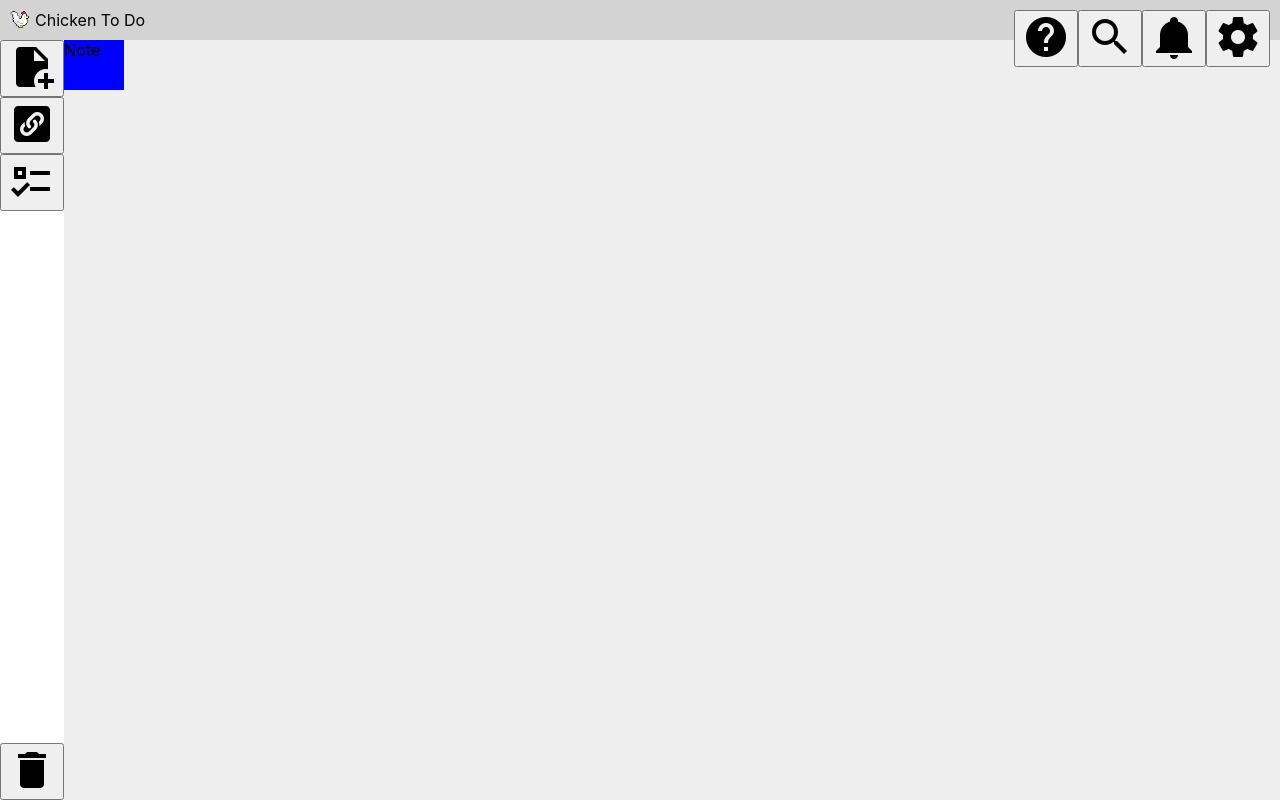
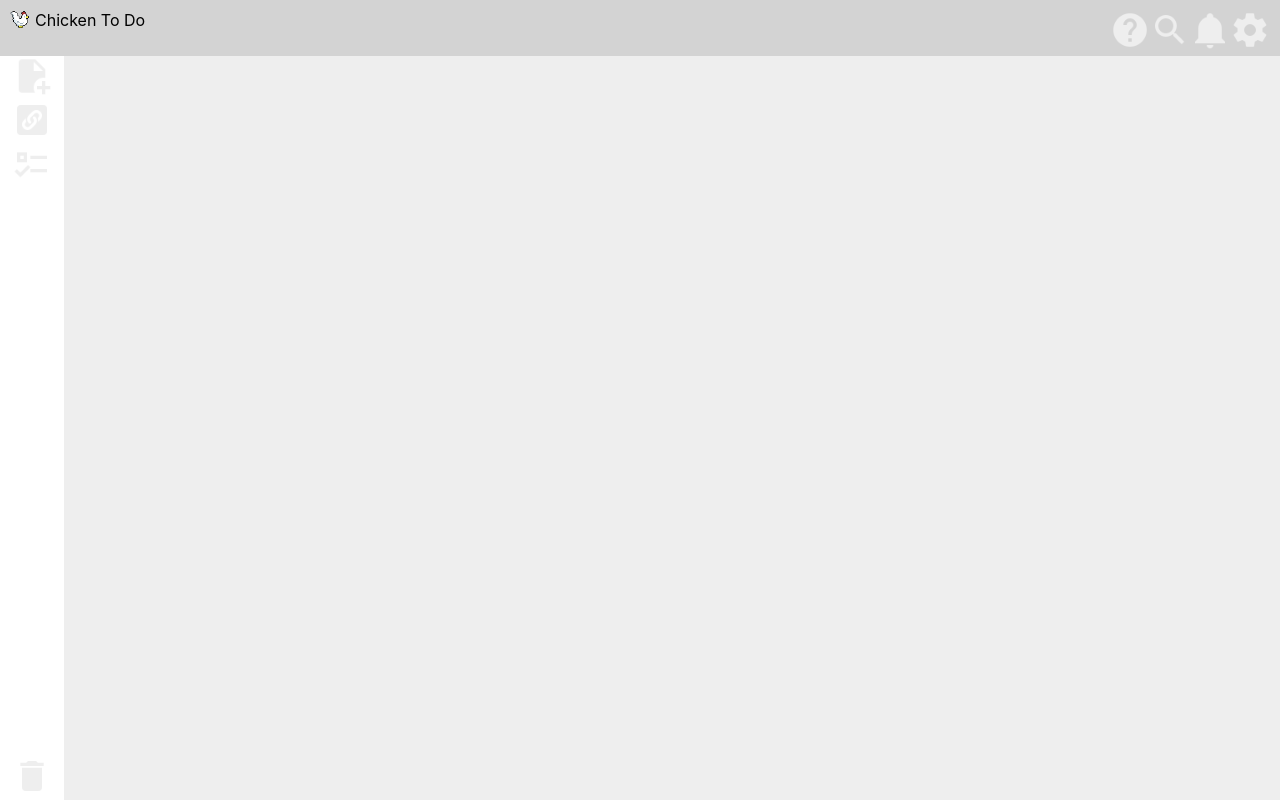
Before and after one commit to julianty/chicken-to-do, a React (Create React App) app: page / in a window 1280 px wide. Built offline with nearby package versions, Linux system fonts and the light colour scheme.

Commit message:
Adds functionality to add more notes to board

```diff
--- a/src/App.css
+++ b/src/App.css
@@ -9,3 +9,12 @@
 #tiny-logo {
   height: 20px;
 }
+
+button {
+  all: unset;
+}
+
+.click-img {
+  height: 40px;
+  filter: invert(86%) sepia(98%) saturate(0%) hue-rotate(229deg) brightness(118%) contrast(87%);
+}
--- a/src/App.js
+++ b/src/App.js
@@ -3,7 +3,7 @@ import Header from './Components/Header';
 import Sidebar from './Components/Sidebar';
 import Workspace from './Components/Workspace';
 import dragElement from './Components/dragElement';
-import { useEffect } from 'react';
+import { useEffect, useState } from 'react';
 
 
 function App() {
@@ -19,18 +19,23 @@ function App() {
     }
   },);
 
+  const [noteList, setNoteList] = useState([])
+
   const style = {
     display: 'grid',
-    gridTemplateRows: '5% auto',
+    gridTemplateRows: '7% auto',
     gridTemplateColumns: '5% auto',
     backgroundColor: '#eeeeee',
     height: '100vh'
   }
 
-  let noteList = ['note'];
 
   function sidebarClickHandler(e) {
-    noteList.push('note');
+    pushToNoteList('note');
+  }
+
+  function pushToNoteList(note) {
+    setNoteList(noteList.concat([note]));
   }
 
   return (
--- a/src/Components/Header.js
+++ b/src/Components/Header.js
@@ -2,16 +2,16 @@ function Navbar(props) {
   return (
     <div className='nav-bar'>
       <button>
-        <img src="help.png" alt="H"></img>
+        <img src="help.png" alt="H" className="click-img"></img>
       </button>
       <button>
-        <img src="search.png" alt="S"></img>
+        <img src="search.png" alt="S" className="click-img"></img>
       </button>
       <button>
-        <img src="notification.png" alt="N"></img>
+        <img src="notification.png" alt="N" className="click-img" ></img>
       </button>
       <button>
-        <img src="settings.png" alt="S"></img>
+        <img src="settings.png" alt="S" className="click-img"></img>
       </button>
     </div>
   )
--- a/src/Components/Sidebar.js
+++ b/src/Components/Sidebar.js
@@ -4,6 +4,7 @@ function Sidebar(props) {
     display: 'flex',
     flexDirection: 'column',
     justifyContent: 'space-between',
+    alignItems: 'center',
     backgroundColor: 'white',
   }
 
@@ -16,18 +17,30 @@ function Sidebar(props) {
         flexDirection: 'column'
       }}>
         <button onClick={props.clickHandler}>
-          <img src="note.png" alt="N" id='noteButton'></img>
+          <img src="note.png"
+            alt="N"
+            id='noteButton'
+            className="click-img"></img>
         </button>
         <button onClick={props.clickHandler}>
-          <img src="link.png" alt="L" id='linkButton'></img>
+          <img src="link.png"
+          alt="L"
+          id='linkButton'
+          className="click-img"></img>
         </button>
         <button onClick={props.clickHandler}>
-          <img src="todo.png" alt="TD" id='todoButton'></img>
+          <img src="todo.png"
+          alt="TD"
+          id='todoButton'
+          className="click-img"></img>
         </button>
 
       </div>
       <button onClick={props.clickHandler}>
-        <img src="trash.png" alt="Tr" id='trashButton'></img>
+        <img src="trash.png"
+        alt="Tr"
+        id='trashButton'
+        className="click-img"></img>
       </button>
     </div>
   )
--- a/src/Components/Workspace.js
+++ b/src/Components/Workspace.js
@@ -3,6 +3,8 @@ import Note from "./Note"
 
 function Workspace(props) {
   const [notes, setNotes] = useState([])
+
+  console.log(props.noteList);
   return (
     <div id='workspace'>
       {props.noteList.map(noteClass => <Note />)}
```
